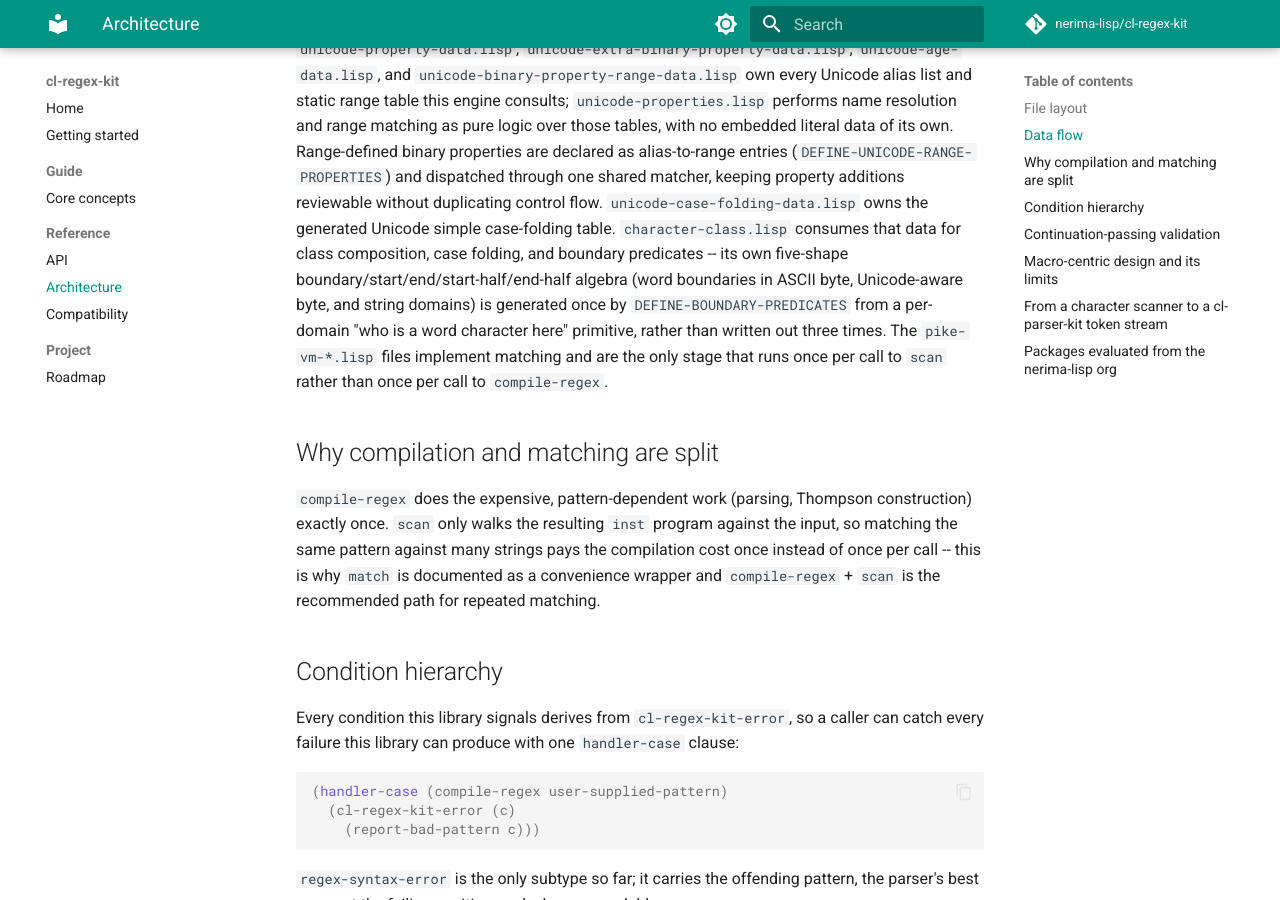
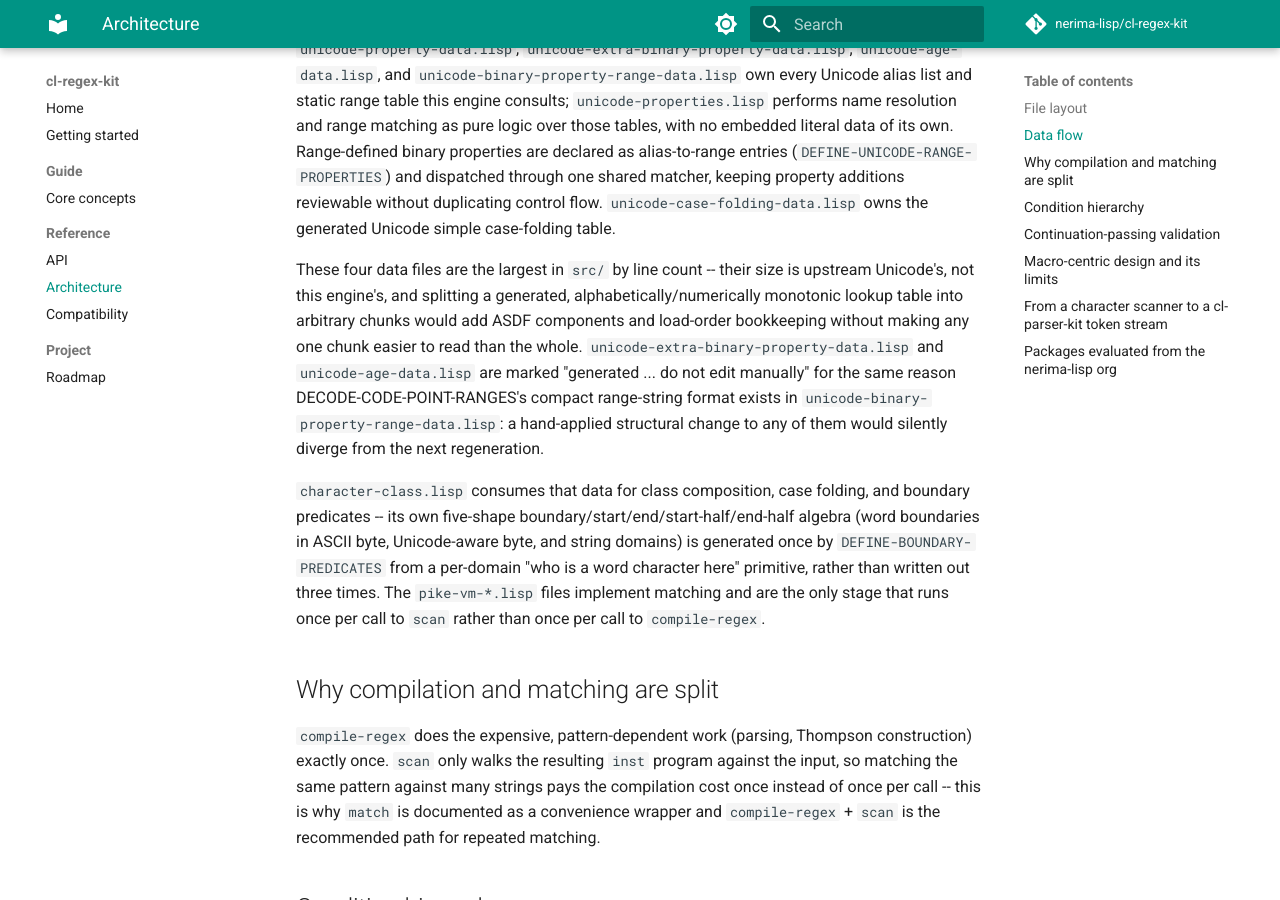
Before and after one commit to nerima-lisp/cl-regex-kit, an MkDocs documentation site: the page built from docs/src/reference/architecture.md, in a window 1280 px wide and 900 px high, scrolled down 2133 px. Built offline with MkDocs 1.6.1 and Material for MkDocs 9.7.7, drawn with Linux system fonts in a browser that asks for light colours; comment, search, counter and statistics services are not loaded.

Commit message:
docs: explain why the large generated Unicode data files stay unsplit
Splitting a monotonic, alphabetically-generated lookup table into
arbitrary chunks adds ASDF/load-order overhead without making any
chunk more readable than the whole, and two of the four files are
explicitly marked "generated ... do not edit manually" -- a hand-
applied structural change would diverge from the next regeneration.

```diff
--- a/docs/src/reference/architecture.md
+++ b/docs/src/reference/architecture.md
@@ -113,7 +113,19 @@ Range-defined binary properties are declared as alias-to-range entries
 (`DEFINE-UNICODE-RANGE-PROPERTIES`) and dispatched through one shared
 matcher, keeping property additions reviewable without duplicating control
 flow. `unicode-case-folding-data.lisp` owns the generated Unicode simple
-case-folding table. `character-class.lisp` consumes that data for class
+case-folding table.
+
+These four data files are the largest in `src/` by line count -- their size
+is upstream Unicode's, not this engine's, and splitting a generated,
+alphabetically/numerically monotonic lookup table into arbitrary chunks would
+add ASDF components and load-order bookkeeping without making any one chunk
+easier to read than the whole. `unicode-extra-binary-property-data.lisp` and
+`unicode-age-data.lisp` are marked "generated ... do not edit manually" for
+the same reason DECODE-CODE-POINT-RANGES's compact range-string format exists
+in `unicode-binary-property-range-data.lisp`: a hand-applied structural
+change to any of them would silently diverge from the next regeneration.
+
+`character-class.lisp` consumes that data for class
 composition, case folding, and boundary predicates -- its own five-shape
 boundary/start/end/start-half/end-half algebra (word boundaries in ASCII
 byte, Unicode-aware byte, and string domains) is generated once by
```
